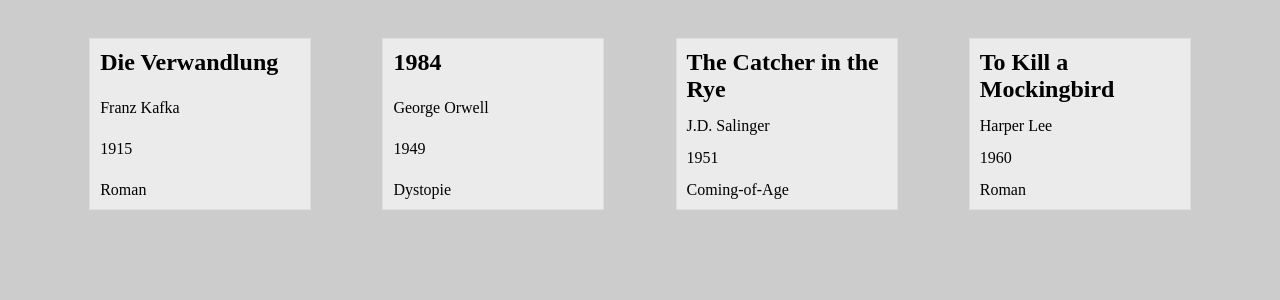
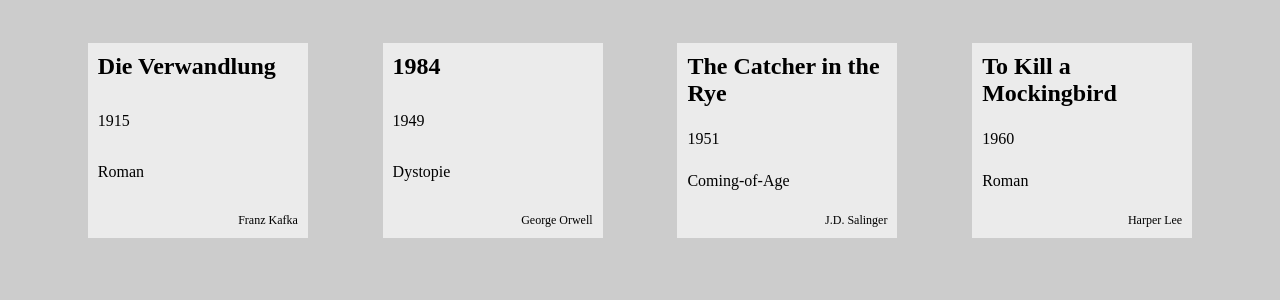
Before and after one commit to lorber190103/JsonConverter, a Flask app: page / in a window 1280 px wide. Shown: the top 300 px of the page. Run offline with Flask 3, Linux system fonts and the light colour scheme; data comes from the database, SQL or seed files in the repository.

Commit message:
FINISH 2.0

```diff
--- a/src/app.py
+++ b/src/app.py
@@ -1,6 +1,6 @@
 from flask import Flask, render_template
 
-from src.main import DatabaseInserter
+from src.main import DatabaseInserter, JsonConverter
 from src.model import Books, db
 
 app = Flask(__name__)
@@ -15,6 +15,10 @@
 
 @app.route("/")
 def user_list():
+    converter = JsonConverter()
+    converter.read_csv()
+    converter.make_json()
+
     inserter = DatabaseInserter()
     inserter.insert()
 
--- a/src/main.py
+++ b/src/main.py
@@ -10,7 +10,8 @@
 
     def read_csv(self):
         with open("src/data/input.csv", encoding='utf-8') as csv_file:
-            csvReader = csv.DictReader(csv_file)
+            csvReader = csv.DictReader(csv_file, skipinitialspace=True)
+
             for rows in csvReader:
                 self.data["Buch"].append(rows)
 
@@ -29,10 +30,10 @@
         data = json.load(open('src/data/output.json'))
         books = data.get("Buch", [])
         for book_entry in books:
-            _title = book_entry.get("Titel", "")
-            _author = book_entry.get(" Autor", "")
-            _release_year = book_entry.get(" Veroeffentlichungsjahr", "")
-            _genre = book_entry.get(" Genre", "")
+            _title = book_entry.get("Titel")
+            _author = book_entry.get("Autor")
+            _release_year = book_entry.get("Veroeffentlichungsjahr")
+            _genre = book_entry.get("Genre")
             existing_book = Books.query.filter_by(title=_title).first()
             if not existing_book:
                 db.session.add(Books(
--- a/src/templates/books.html
+++ b/src/templates/books.html
@@ -14,9 +14,8 @@
 
         .book-tile {
             width: 200px;
-            height: 150px;
-            border: 1px solid #ddd;
-            margin: 10px;
+            height: 175px;
+            margin: 15px;
             padding: 10px;
             display: flex;
             flex-direction: column;
@@ -28,6 +27,10 @@
             font-size: 1.5em;
             text-align: left;
         }
+        .author {
+            font-size: 0.75em;
+            text-align: right;
+        }
     </style>
 </head>
 
@@ -35,9 +38,9 @@
     {% for book in books %}
     <div class="book-tile">
         <div class="title">{{ book.title }}</div>
-        <div>{{ book.author }}</div>
         <div>{{ book.release_year }}</div>
         <div>{{ book.genre }}</div>
+        <div class="author">{{ book.author }}</div>
     </div>
     {% endfor %}
 </body>
--- a/whitelist.txt
+++ b/whitelist.txt
@@ -4,3 +4,4 @@
 src
 Inserter
 autoincrement
+skipinitialspace
```
